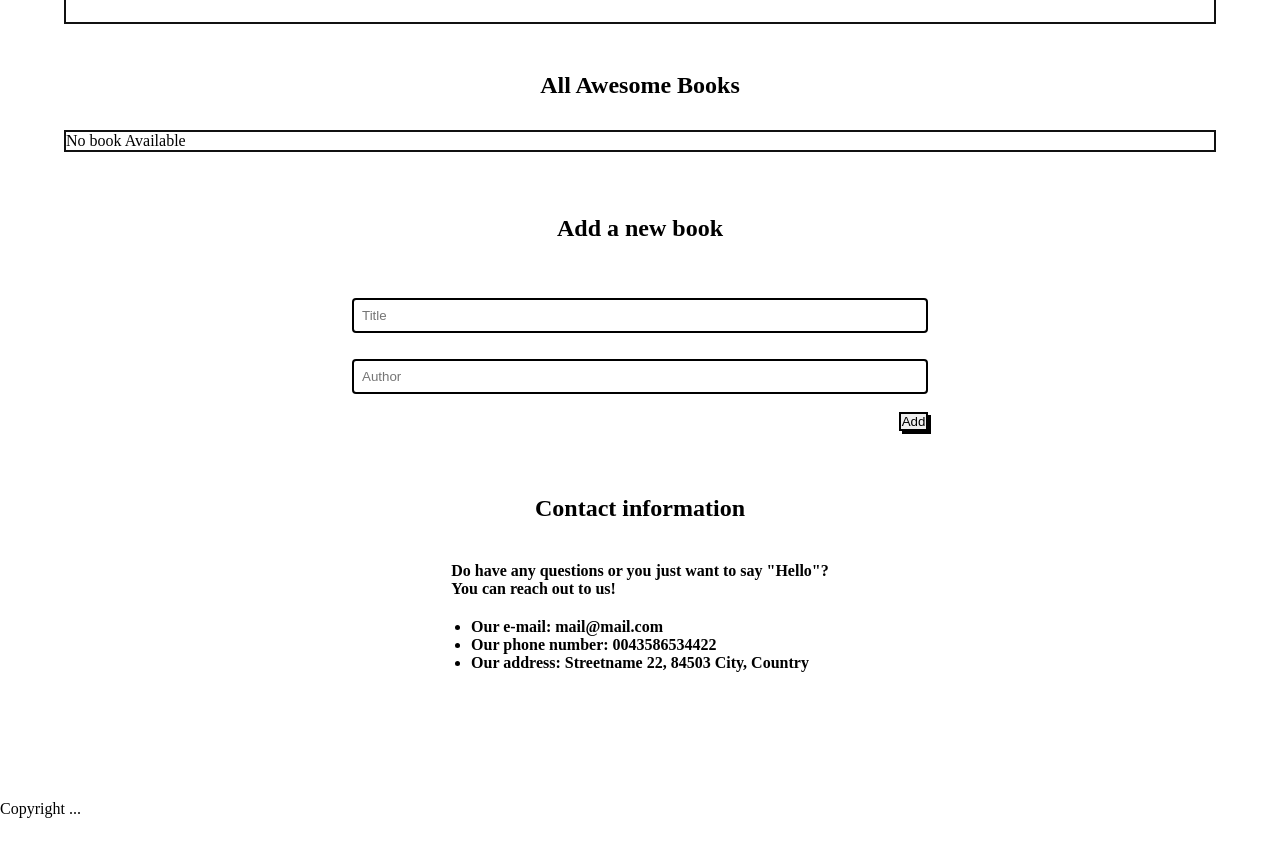
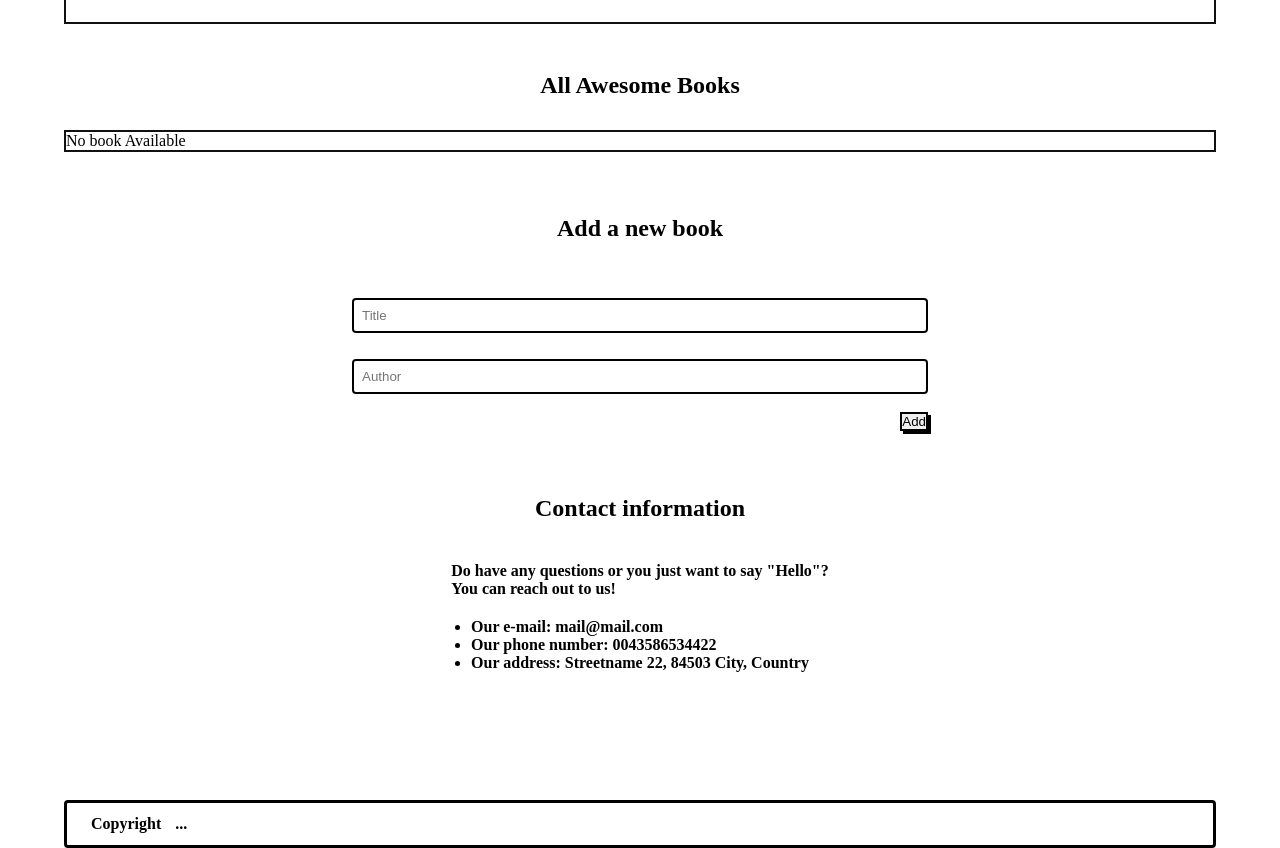
Before and after one commit to worashf/Awesome-book-class, a website with bundled scripts: page index.html in a window 1280 px wide. Shown: the part 72-920 px from the top of the page. Before the commit the page ends 890 px from the top, so only its background shows below. Built offline with nearby package versions, Linux system fonts and the light colour scheme.

Commit message:
Add styles to footer

```diff
--- a/style.css
+++ b/style.css
@@ -46,12 +46,17 @@ header{
 
 
 .wrapper{
-  margin: 2rem 5%;
   display: flex;
   flex-direction: column;
   align-items: center;
 }
 
+.wrapper,
+.add-book,
+.contact-page,
+.footer {
+  margin: 2rem 5%;
+}
 
 .book-list {
   border: 2px solid #111;
@@ -117,8 +122,6 @@ header{
 .add-btn {
   border: 2px solid #000;
   box-shadow: 3px 3px #000;
-  width: 5%;
-  height: 10%;
   align-self: flex-end;
 }
 
@@ -145,3 +148,15 @@ header{
 .contact-list li {
   font-weight: 600;
 }
+
+.footer {
+  border: 3px solid #000;
+  border-radius: 4px;
+  margin-bottom: 0;
+  padding: 0.75rem 1.5rem;
+  font-weight: 600;
+}
+
+.copyright span {
+  margin-left: 10px;
+}
```
